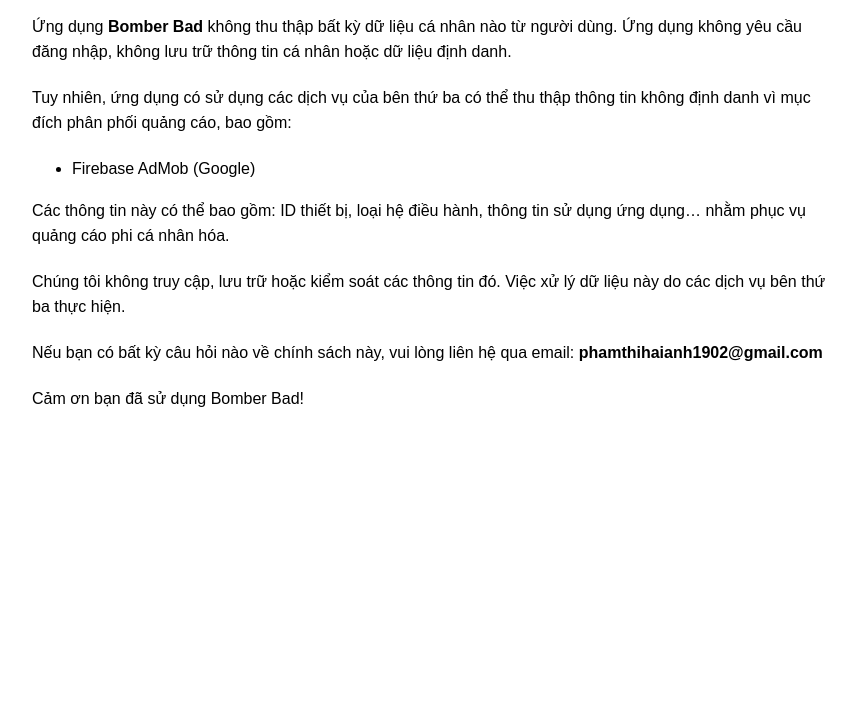
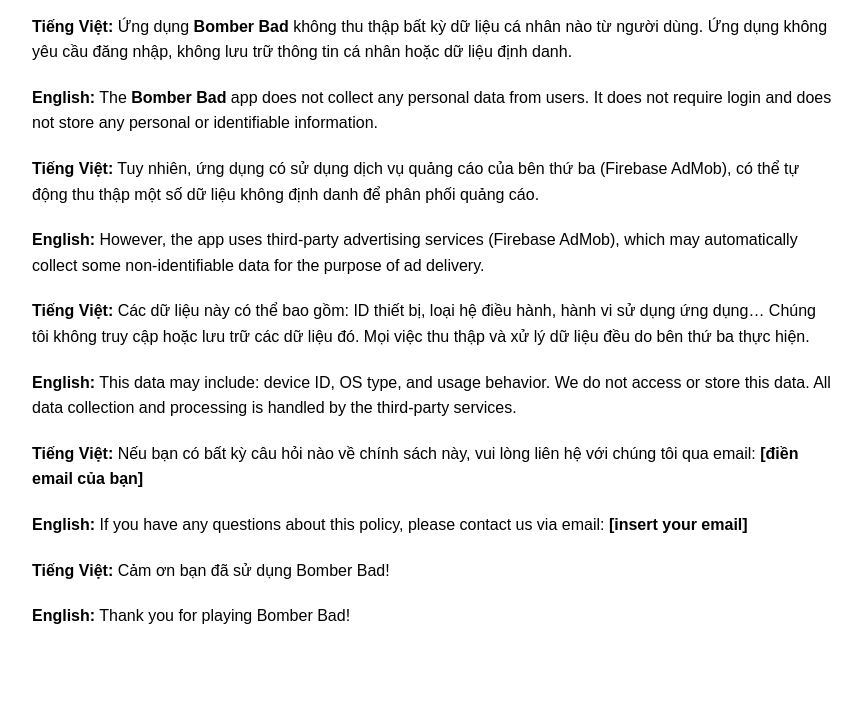
Before and after one commit to phucF8/bomber_bad, a plain HTML site: page bomber_bad/index.html in a window 1280 px wide. Shown: the part 99-800 px from the top of the page, without its empty margins (8-870 px from the left). Drawn offline with Linux system fonts and the light colour scheme.

Commit message:
Update index.html

```diff
--- a/bomber_bad/index.html
+++ b/bomber_bad/index.html
@@ -12,23 +12,22 @@
 </head>
 <body>
 
-  <h1>Chính sách quyền riêng tư</h1>
+  <h1>Chính sách quyền riêng tư / Privacy Policy</h1>
 
-  <p>Ứng dụng <strong>Bomber Bad</strong> không thu thập bất kỳ dữ liệu cá nhân nào từ người dùng. Ứng dụng không yêu cầu đăng nhập, không lưu trữ thông tin cá nhân hoặc dữ liệu định danh.</p>
+  <p><strong>Tiếng Việt:</strong> Ứng dụng <strong>Bomber Bad</strong> không thu thập bất kỳ dữ liệu cá nhân nào từ người dùng. Ứng dụng không yêu cầu đăng nhập, không lưu trữ thông tin cá nhân hoặc dữ liệu định danh.</p>
+  <p><strong>English:</strong> The <strong>Bomber Bad</strong> app does not collect any personal data from users. It does not require login and does not store any personal or identifiable information.</p>
 
-  <p>Tuy nhiên, ứng dụng có sử dụng các dịch vụ của bên thứ ba có thể thu thập thông tin không định danh vì mục đích phân phối quảng cáo, bao gồm:</p>
+  <p><strong>Tiếng Việt:</strong> Tuy nhiên, ứng dụng có sử dụng dịch vụ quảng cáo của bên thứ ba (Firebase AdMob), có thể tự động thu thập một số dữ liệu không định danh để phân phối quảng cáo.</p>
+  <p><strong>English:</strong> However, the app uses third-party advertising services (Firebase AdMob), which may automatically collect some non-identifiable data for the purpose of ad delivery.</p>
 
-  <ul>
-    <li>Firebase AdMob (Google)</li>
-  </ul>
+  <p><strong>Tiếng Việt:</strong> Các dữ liệu này có thể bao gồm: ID thiết bị, loại hệ điều hành, hành vi sử dụng ứng dụng… Chúng tôi không truy cập hoặc lưu trữ các dữ liệu đó. Mọi việc thu thập và xử lý dữ liệu đều do bên thứ ba thực hiện.</p>
+  <p><strong>English:</strong> This data may include: device ID, OS type, and usage behavior. We do not access or store this data. All data collection and processing is handled by the third-party services.</p>
 
-  <p>Các thông tin này có thể bao gồm: ID thiết bị, loại hệ điều hành, thông tin sử dụng ứng dụng… nhằm phục vụ quảng cáo phi cá nhân hóa.</p>
+  <p><strong>Tiếng Việt:</strong> Nếu bạn có bất kỳ câu hỏi nào về chính sách này, vui lòng liên hệ với chúng tôi qua email: <strong>[điền email của bạn]</strong></p>
+  <p><strong>English:</strong> If you have any questions about this policy, please contact us via email: <strong>[insert your email]</strong></p>
 
-  <p>Chúng tôi không truy cập, lưu trữ hoặc kiểm soát các thông tin đó. Việc xử lý dữ liệu này do các dịch vụ bên thứ ba thực hiện.</p>
-
-  <p>Nếu bạn có bất kỳ câu hỏi nào về chính sách này, vui lòng liên hệ qua email: <strong>phamthihaianh1902@gmail.com</strong></p>
-
-  <p>Cảm ơn bạn đã sử dụng Bomber Bad!</p>
+  <p><strong>Tiếng Việt:</strong> Cảm ơn bạn đã sử dụng Bomber Bad!</p>
+  <p><strong>English:</strong> Thank you for playing Bomber Bad!</p>
 
 </body>
 </html>
```
